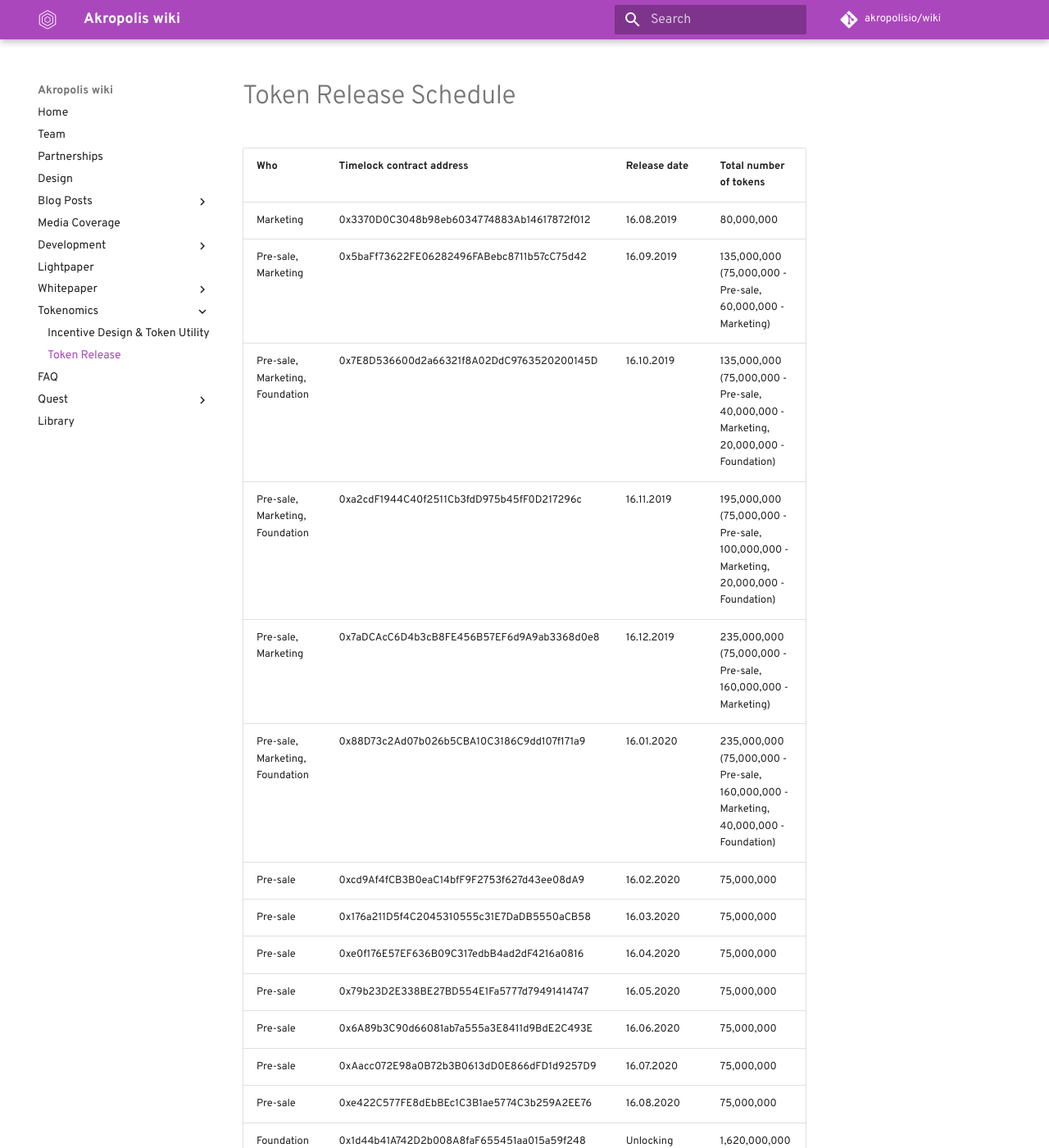
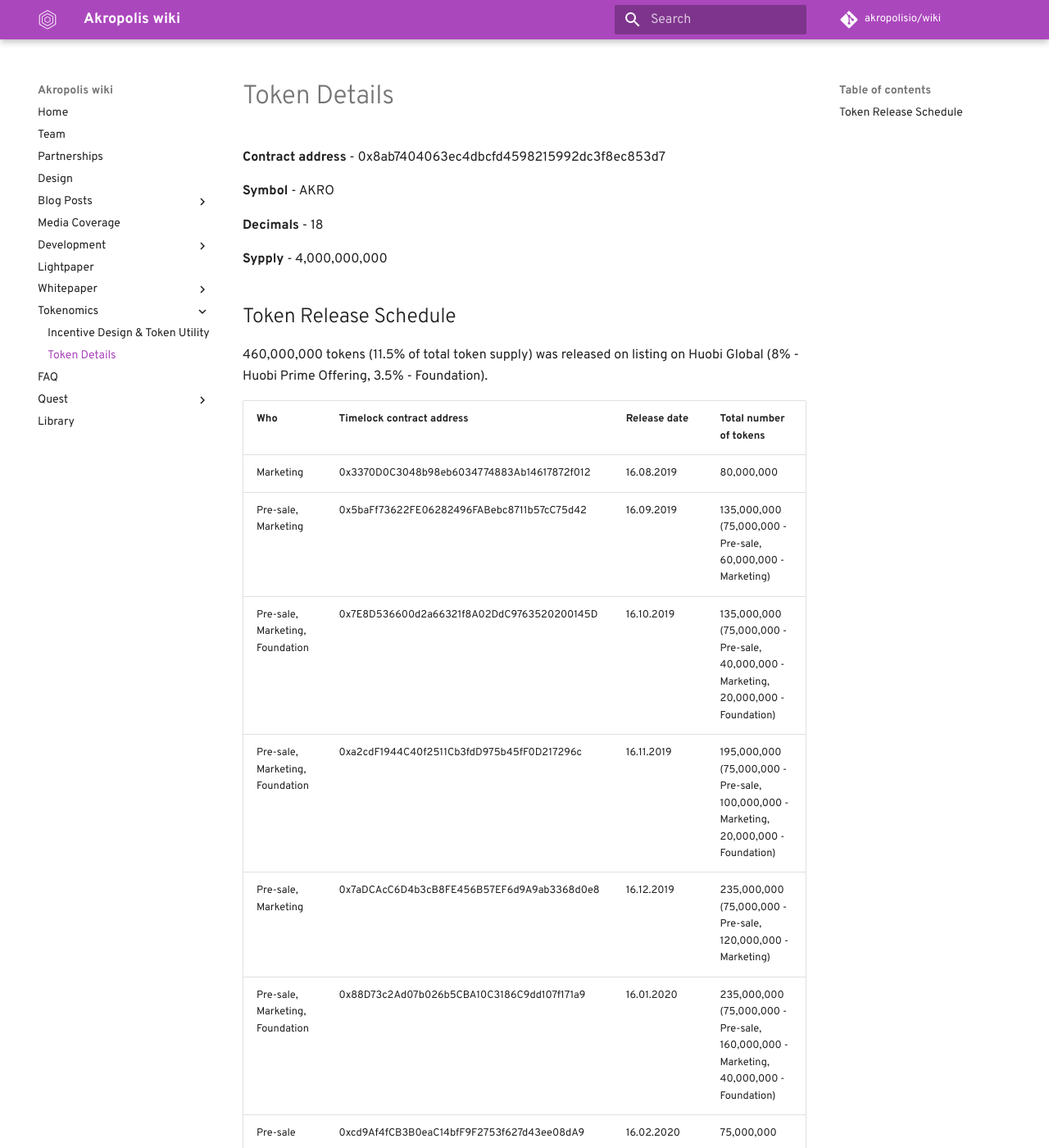
Before and after one commit to kaonone/wiki, an MkDocs documentation site: the page built from docs/tokendetails.md, in a window 1280 px wide and 1400 px high. Shown: the whole window at 82% size. Built offline with MkDocs 1.6.1 and Material for MkDocs 9.7.7, drawn with Linux system fonts in a browser that asks for light colours; some web fonts are replaced; comment, search, counter and statistics services are not loaded; old or Windows-style settings are respelled for this version of MkDocs.

Commit message:
updated details

```diff
--- a/docs/tokendetails.md
+++ b/docs/tokendetails.md
@@ -1,5 +1,17 @@
-# Token Release Schedule
+# Token Details
 
+**Contract address** - 0x8ab7404063ec4dbcfd4598215992dc3f8ec853d7
+
+**Symbol** - AKRO
+
+**Decimals** - 18
+
+**Sypply** - 4,000,000,000
+
+
+## Token Release Schedule
+
+460,000,000 tokens (11.5% of total token supply) was released on listing on Huobi Global (8% - Huobi Prime Offering, 3.5% - Foundation).
 
 | **Who**|**Timelock contract address**|**Release date**|**Total number of tokens**|
 |----------	|-------------	|---	|---	|
@@ -7,7 +19,7 @@
 | Pre-sale, Marketing |  0x5baFf73622FE06282496FABebc8711b57cC75d42 |  16.09.2019 | 135,000,000 (75,000,000 - Pre-sale, 60,000,000 - Marketing)|
 | Pre-sale, Marketing, Foundation | 0x7E8D536600d2a66321f8A02DdC9763520200145D | 16.10.2019 | 135,000,000 (75,000,000 - Pre-sale, 40,000,000 - Marketing, 20,000,000 - Foundation)|
 | Pre-sale, Marketing, Foundation | 0xa2cdF1944C40f2511Cb3fdD975b45fF0D217296c | 16.11.2019 | 195,000,000 (75,000,000 - Pre-sale, 100,000,000 - Marketing, 20,000,000 - Foundation)|
-| Pre-sale, Marketing | 0x7aDCAcC6D4b3cB8FE456B57EF6d9A9ab3368d0e8 | 16.12.2019 | 235,000,000 (75,000,000 - Pre-sale, 160,000,000 - Marketing)|
+| Pre-sale, Marketing | 0x7aDCAcC6D4b3cB8FE456B57EF6d9A9ab3368d0e8 | 16.12.2019 | 235,000,000 (75,000,000 - Pre-sale, 120,000,000 - Marketing)|
 | Pre-sale, Marketing, Foundation | 0x88D73c2Ad07b026b5CBA10C3186C9dd107f171a9 | 16.01.2020 | 235,000,000 (75,000,000 - Pre-sale, 160,000,000 - Marketing, 40,000,000 - Foundation)|
 |Pre-sale | 0xcd9Af4fCB3B0eaC14bfF9F2753f627d43ee08dA9 | 16.02.2020 | 75,000,000 |
 | Pre-sale | 0x176a211D5f4C2045310555c31E7DaDB5550aCB58 | 16.03.2020 | 75,000,000 |
--- a/mkdocs.yml
+++ b/mkdocs.yml
@@ -52,7 +52,7 @@
     - March 2018: 'tech_whitepaper.md'
   - Tokenomics:
     - Incentive Design & Token Utility: 'tokenomics.md'
-    - Token Release: 'tokendetails.md'
+    - Token Details: 'tokendetails.md'
   - FAQ: 'FAQ.md'
   - Quest:
     - Quest 101:
```
